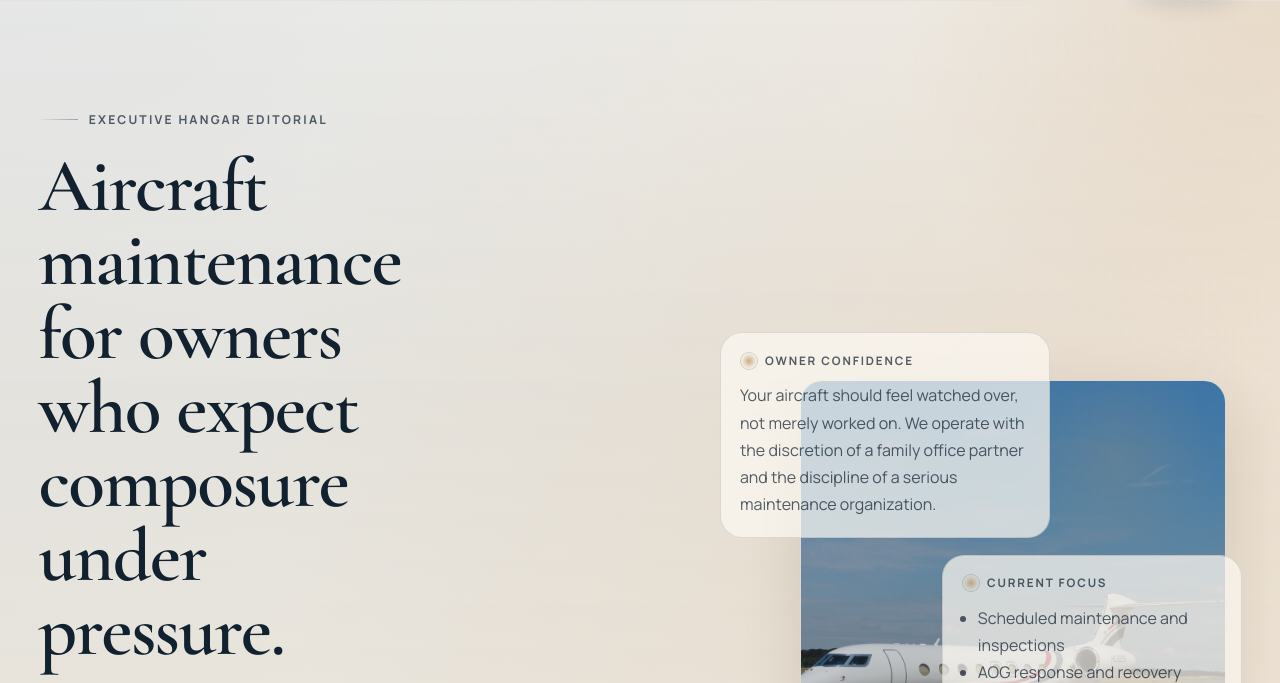
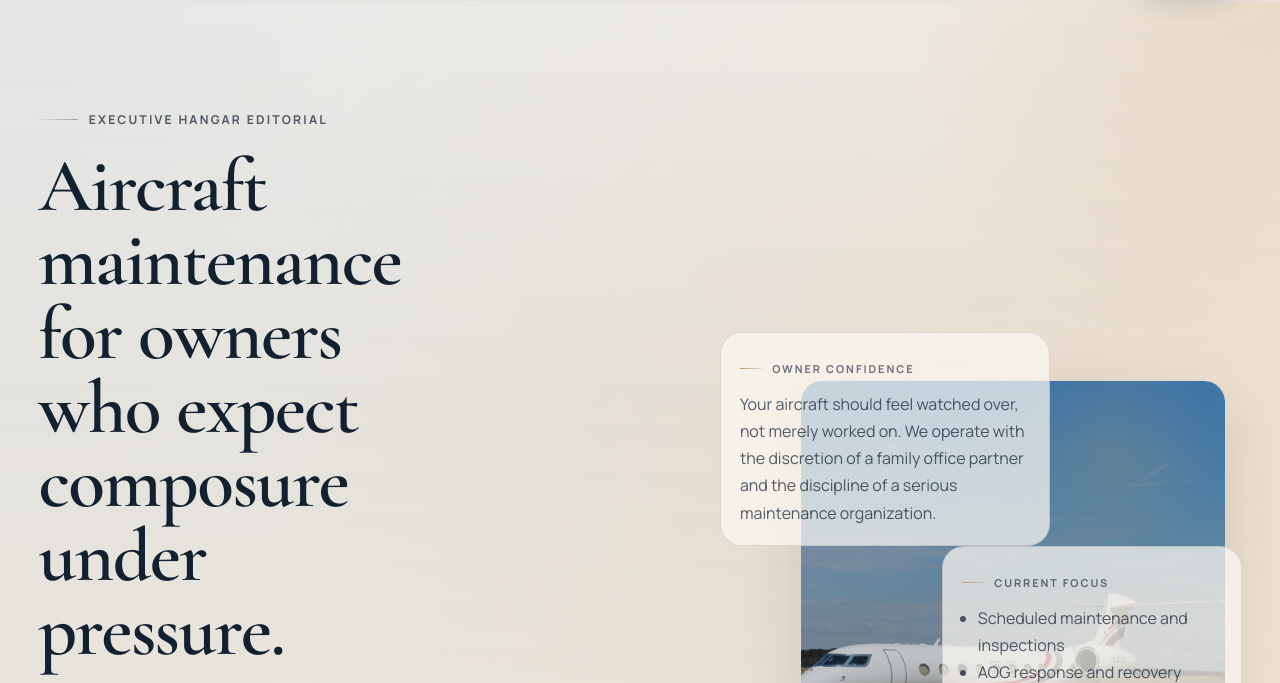
Before and after one commit to heyitsmrshea/midamerica-jet-works, a website: page site/index.html in a window 1280 px wide. Shown: the part 86-769 px from the top of the page. Drawn offline with nearby package versions, Linux system fonts and the light colour scheme.

Commit message:
Refine label treatment

```diff
--- a/site/styles.css
+++ b/site/styles.css
@@ -545,23 +545,22 @@ textarea {
 .section-label {
   display: inline-flex;
   align-items: center;
-  gap: 0.45rem;
-  margin-bottom: 0.8rem;
-  color: var(--muted);
-  font-size: 0.73rem;
+  gap: 0.65rem;
+  margin-bottom: 0.95rem;
+  color: rgba(18, 33, 48, 0.62);
+  font-size: 0.68rem;
   font-weight: 700;
-  letter-spacing: 0.16em;
+  letter-spacing: 0.18em;
   text-transform: uppercase;
 }
 
 .hero-stage__label::before,
 .section-label::before {
   content: "";
-  width: 18px;
-  height: 18px;
+  width: 22px;
+  height: 1px;
   border-radius: 999px;
-  border: 1px solid rgba(18, 33, 48, 0.16);
-  background: radial-gradient(circle, rgba(185, 140, 86, 0.7) 0%, rgba(185, 140, 86, 0.08) 60%, transparent 70%);
+  background: linear-gradient(90deg, rgba(185, 140, 86, 0.9), rgba(185, 140, 86, 0.18));
 }
 
 .hero-stage__card p,
```
